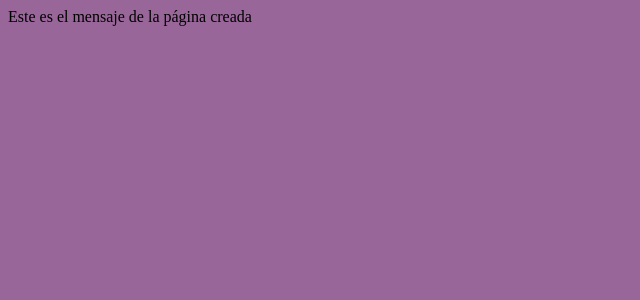
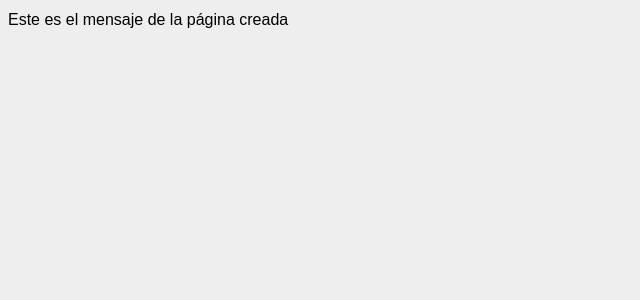
Before and after one commit to Celot1979/Curso_Flask, a Flask app: page / in a window 1280 px wide. Shown: the top 300 px of the page, without its empty margins (0-640 px from the left). Run offline with Flask 2, Linux system fonts and the light colour scheme.

Commit message:
Cambios_I_Color

```diff
--- a/Flask/static/css/index.css
+++ b/Flask/static/css/index.css
@@ -1,4 +1,18 @@
 body{
-    background-color: rgb(153,102,153);
+    background-color: darkkhaki;
+    font-family: sans-serif;
+    font-size: 16px;
+    line-height: 1.5;
+    background: #eee;
+
+
 
 }
+h1 {
+    font-size: 2em;
+    margin-bottom: .5em;
+}
+
+p {
+    margin-bottom: 1em;
+}
```
